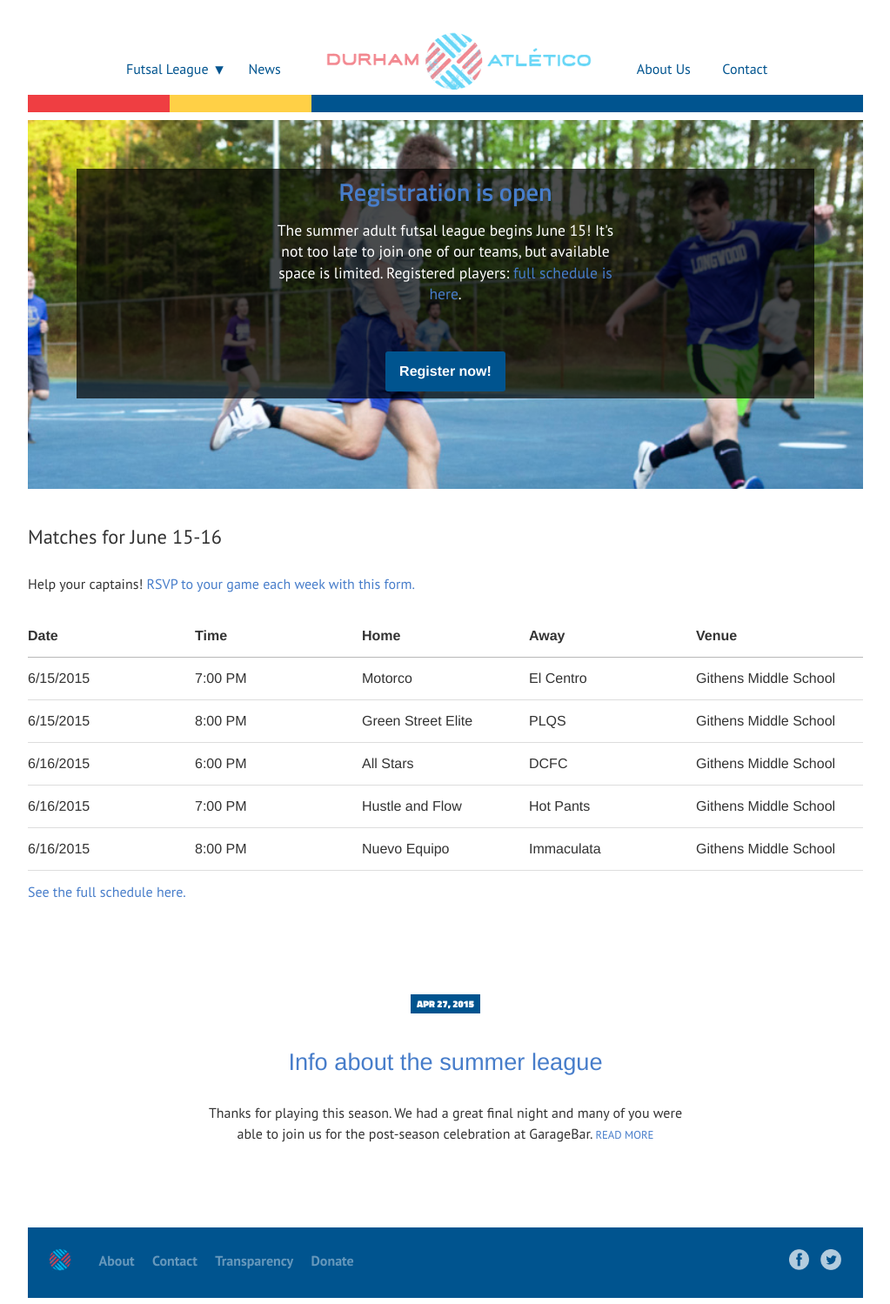
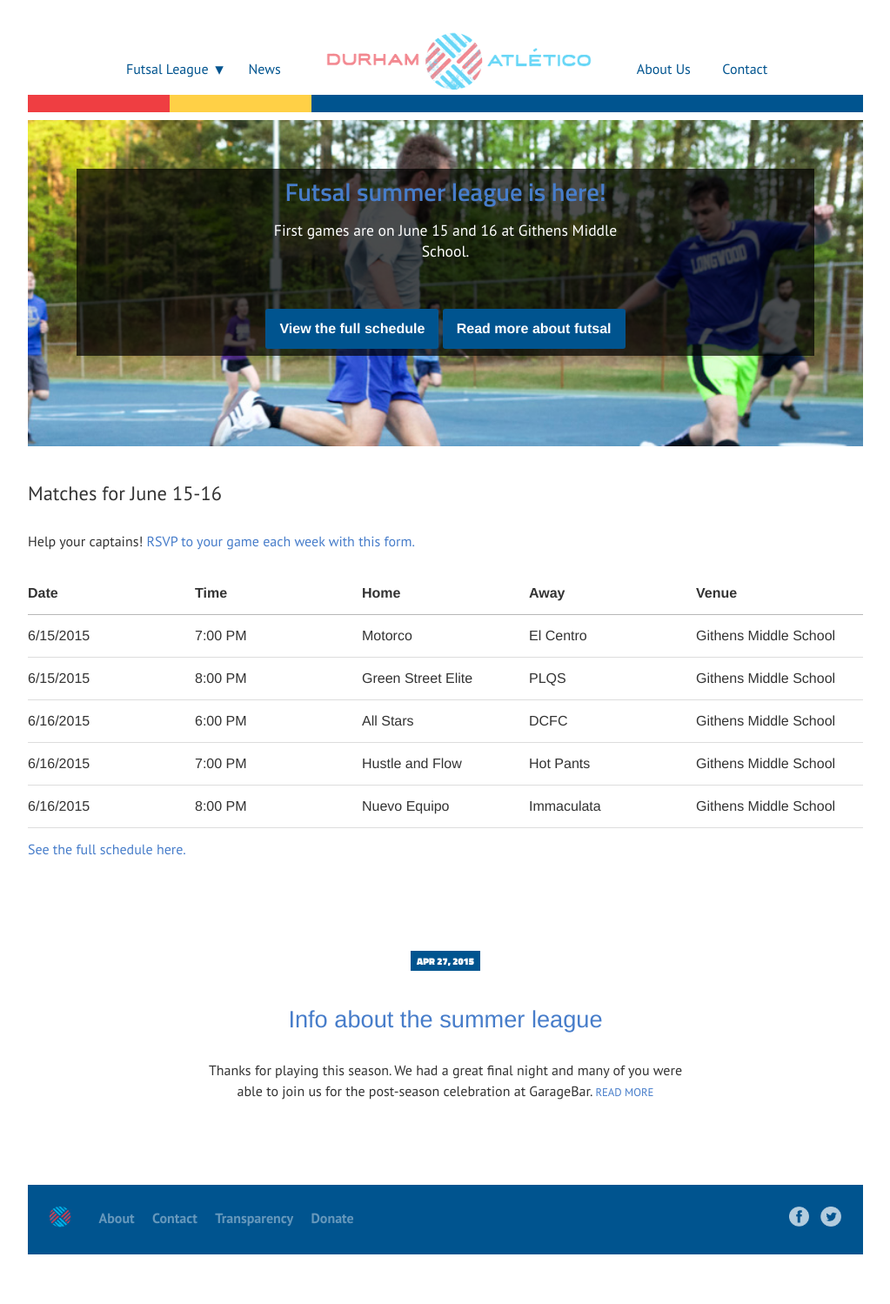
Before and after one commit to durhamatletico/durhamatletico.github.io, a Jekyll site: the page built from index.html, in a window 1280 px wide. Shown: the whole page at 87% size, without its empty margins (128-1151 px from the left). Built offline with Jekyll 4.4.1, drawn with Linux system fonts in a browser that asks for light colours; after the commit the page ends 1449 px from its top, so only the background shows below that.

Commit message:
Update homepage

```diff
--- a/futsal/schedule.html
+++ b/futsal/schedule.html
@@ -4,6 +4,7 @@ title: Futsal Summer 2015 Schedule and Standings
 permalink: /futsal/schedule/
 ---
 <p>Note: you can find more information on the locations for Sherwood Park and Githens Middle School on our <a href="/futsal#locations">locations page</a>.
+<p>Help your captains! <a href="https://docs.google.com/forms/d/1wwjexASA_wtMgit6BnDdHOGyP1nAHIWMxkejpUmdiDs/viewform">RSVP to your game each week with this form.</a></p>
 <h2>Current week</h2>
 <table>
   <thead>
--- a/index.html
+++ b/index.html
@@ -8,9 +8,10 @@ layout: default
         <hero class="hero">
             <div class="hero-inner">
               <div class="hero-copy">
-                <h1><a href="/2015/04/27/info-about-summer-league.html">Registration is open</a></h1>
-                <p>The summer adult futsal league begins June 15! It's not too late to join one of our teams, but available space is limited. Registered players: <a href="/futsal/schedule">full schedule is here</a>.</p>
-                   <div class="register-button"><a href="https://www.eventbrite.com/e/durham-atletico-summer-futsal-league-registration-17059103237">Register now!</a></div>
+                <h1><a href="/futsal">Futsal summer league is here!</a></h1>
+                <p>First games are on June 15 and 16 at Githens Middle School.</p>
+                <div class="register-button"><a href="/futsal/schedule">View the full schedule</a></div>
+                <div class="register-button"><a href="/futsal">Read more about futsal</a></div>
               </div>
             </div>
         </hero>
```
